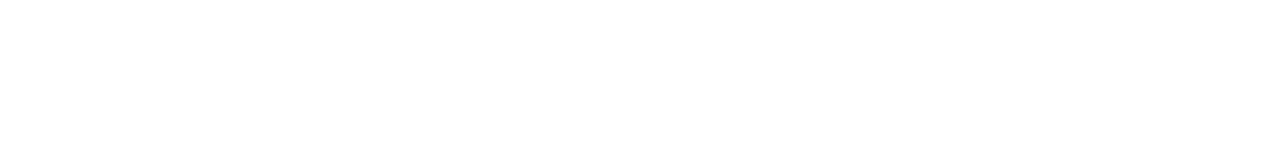
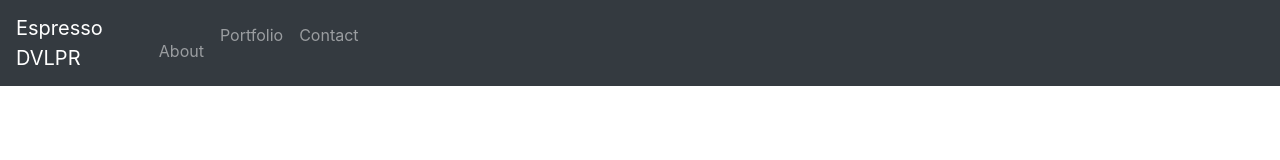
Before and after one commit to HassanAbdinur/Cafe, a plain HTML site: page index.html in a window 1280 px wide. Drawn offline with nearby package versions, Linux system fonts and the light colour scheme.

Commit message:
making changes

```diff
--- a/index.html
+++ b/index.html
@@ -1,12 +1,43 @@
-<!DOCTYPE html>
+<!doctype html>
 <html lang="en">
-<head>
-    <meta charset="UTF-8">
-    <meta name="viewport" content="width=device-width, initial-scale=1.0">
-    <meta http-equiv="X-UA-Compatible" content="ie=edge">
-    <title>Document</title>
-</head>
-<body>
+  <head>
+
+    <!-- Required meta tags -->
+    <meta charset="utf-8">
+    <meta name="viewport" content="width=device-width, initial-scale=1, shrink-to-fit=no">
+    <link rel="stylesheet" href="https://stackpath.bootstrapcdn.com/bootstrap/4.3.1/css/bootstrap.min.css" integrity="sha384-ggOyR0iXCbMQv3Xipma34MD+dH/1fQ784/j6cY/iJTQUOhcWr7x9JvoRxT2MZw1T" crossorigin="anonymous">
+    <link rel="stylesheet" href="style.css">
+    <title>Espresso DVLPR</title>
+  </head>
+
+  <body>
+
+<nav class="navbar navbar-expand-lg navbar-dark bg-dark">
+    <a class="navbar-brand" href="#">Espresso <br> DVLPR</a>
+    <button class="navbar-toggler" type="button" data-toggle="collapse" data-target="#navbarNav" aria-controls="navbarNav" aria-expanded="false" aria-label="Toggle navigation">
+        <span class="navbar-toggler-icon"></span>
+    </button>
+    <div class="collapse navbar-collapse" id="navbarNav">
+        <ul class="navbar-nav">
+                <li class="nav-item">
+                    <a class="nav-link" href="#"><Home/a>
+                </li>
+                <li class="nav-item">
+                    <a class="nav-link" href="#">About</a>
+                </li>
+                <li class="nav-item">
+                    <a class="nav-link" href="#">Portfolio</a>
+                </li>
+                <li class="nav-item">
+                    <a class="nav-link" href="#">Contact</a>
+                </li>
+            </ul>
+        </nav>
+    </div>
+
+<script src="https://code.jquery.com/jquery-3.2.1.slim.min.js" integrity="sha384-KJ3o2DKtIkvYIK3UENzmM7KCkRr/rE9/Qpg6aAZGJwFDMVNA/GpGFF93hXpG5KkN" crossorigin="anonymous"></script>
+<script src="https://cdnjs.cloudflare.com/ajax/libs/popper.js/1.12.9/umd/popper.min.js" integrity="sha384-ApNbgh9B+Y1QKtv3Rn7W3mgPxhU9K/ScQsAP7hUibX39j7fakFPskvXusvfa0b4Q" crossorigin="anonymous"></script>
+<script src="https://maxcdn.bootstrapcdn.com/bootstrap/4.0.0/js/bootstrap.min.js" integrity="sha384-JZR6Spejh4U02d8jOt6vLEHfe/JQGiRRSQQxSfFWpi1MquVdAyjUar5+76PVCmYl" crossorigin="anonymous"></script>
 
 </body>
 </html>
```
Also changed, not shown: script.js (added).
